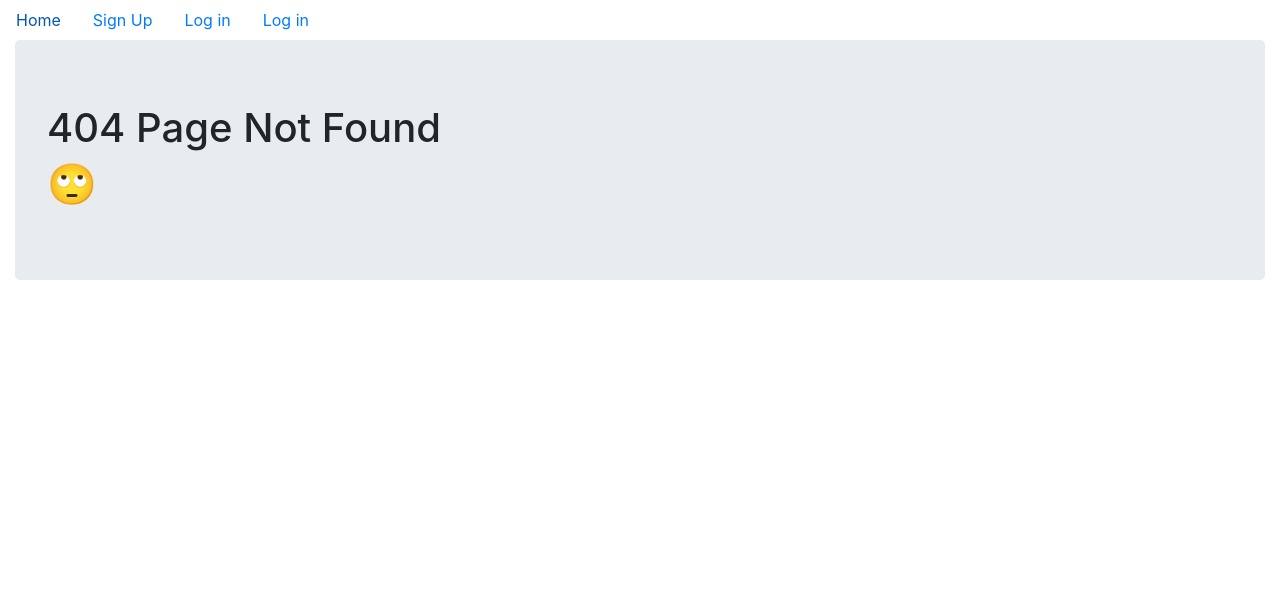
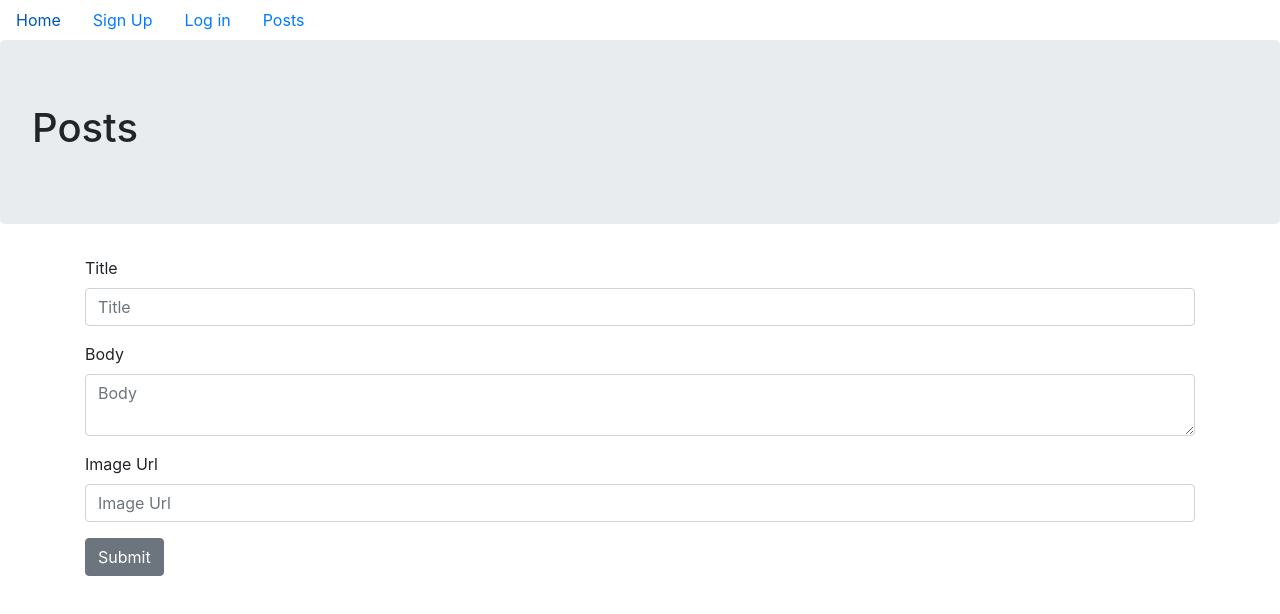
Before and after one commit to seangrant118/book-club, a React (Create React App) app in the folder client/: page /posts in a window 1280 px wide. Before the commit this address had no page. Shown: the top 614 px of the page. Built offline with nearby package versions, Linux system fonts and the light colour scheme; no server answers.

Commit message:
router fix

```diff
--- a/client/src/App.js
+++ b/client/src/App.js
@@ -7,17 +7,42 @@ import NoMatch from "./pages/NoMatch";
 import Home from "./pages/Home";
 import Login from "./pages/Login";
 import Posts from "./pages/Posts";
+import axios from "axios"
 
 class App extends Component {
-
   state = {
     loggedIn: false,
     username: null
+  };
+
+  componentDidMount() {
+    this.getUser();
   }
 
-  updateUser = (userObject) => {
-    this.setState(userObject)
+  getUser() {
+    axios.get('/user/').then(response => {
+      console.log('Get user response: ')
+      console.log(response.data)
+      if (response.data.user) {
+        console.log('Get User: There is a user saved in the server session: ')
+
+        this.setState({
+          loggedIn: true,
+          username: response.data.user.username
+        })
+      } else {
+        console.log('Get user: no user');
+        this.setState({
+          loggedIn: false,
+          username: null
+        })
+      }
+    })
   }
+
+  updateUser = userObject => {
+    this.setState(userObject);
+  };
 
   render() {
     return (
@@ -25,11 +50,27 @@ class App extends Component {
         <div className="App">
           <NavBar />
           <Switch>
-            <Route exact path="/" component={Home} />
-            <Route exact path="/sign-up" render={() => <SignUp updateUser={this.updateUser}/>}/>
-            <Route exact path="/login" render={() => <Login updateUser={this.updateUser}/>} />
-            <Route exact path="posts" component={Posts} />
-            <Route component={NoMatch} />
+            <Route exact path="/" component={Home} {...this.state} />
+            <Route
+              exact
+              path="/sign-up"
+              render={() => (
+                <SignUp updateUser={this.updateUser} {...this.state} />
+              )}
+            />
+            <Route
+              exact
+              path="/login"
+              render={() => (
+                <Login updateUser={this.updateUser} {...this.state} />
+              )}
+            />
+            <Route
+              exact
+              path="/posts"
+              render={() => <Posts {...this.props} />}
+            />
+            <Route component={NoMatch} {...this.props} />
           </Switch>
         </div>
       </Router>
--- a/client/src/components/Nav/Nav.js
+++ b/client/src/components/Nav/Nav.js
@@ -1,21 +1,22 @@
 import React, { Component } from "react";
 import { Nav, NavItem, NavLink } from "reactstrap";
+import { Link } from 'react-router-dom';
 
 class NavBar extends Component {
   render() {
     return (
       <Nav>
         <NavItem>
-          <NavLink href="/">Home</NavLink>
+          <NavLink tag={Link} to="/">Home</NavLink>
         </NavItem>
         <NavItem>
-          <NavLink href="/sign-up">Sign Up</NavLink>
+          <NavLink tag={Link} to="/sign-up">Sign Up</NavLink>
         </NavItem>
         <NavItem>
-          <NavLink href="/login">Log in</NavLink>
+          <NavLink tag={Link} to="/login">Log in</NavLink>
         </NavItem>
         <NavItem>
-          <NavLink href="/posts">Log in</NavLink>
+          <NavLink tag={Link} to="/posts">Posts</NavLink>
         </NavItem>
       </Nav>
     );
--- a/client/src/pages/Posts/Posts.js
+++ b/client/src/pages/Posts/Posts.js
@@ -1,19 +1,114 @@
 import React, { Component } from "react";
-import { Col, Row, Container, Jumbotron } from "reactstrap";
+import {
+  Col,
+  Row,
+  Container,
+  Button,
+  Form,
+  FormGroup,
+  Label,
+  Input,
+  Jumbotron
+} from "reactstrap";
+import Axios from "axios";
 
 class Posts extends Component {
+  state = {
+    title: "",
+    body: "",
+    img: ""
+  };
+
+  componentDidMount () {
+    this.setState({
+      loggedIn: this.props.loggedIn,
+      username: this.props.username
+    })
+  }
+
+  handleInputChange = event => {
+    const { name, value } = event.target;
+    this.setState({
+      [name]: value
+    });
+  };
+
+  handleSumbit = event => {
+    event.preventDefault();
+
+    Axios.post("/api/posts", {
+      title: this.state.title,
+      body: this.state.body,
+      img: this.state.img
+    })
+      .then(response => {
+        if (response.data) {
+          console.log("sent");
+        } else {
+          console.log("not sent");
+        }
+      })
+      .catch(err => {
+        console.log(err);
+      });
+
+    this.setState({
+      title: "",
+      body: "",
+      img: ""
+    });
+  };
+
   render() {
     return (
-      <Container fluid>
-        <Row>
-          <Col size="md-12">
+      <div>
         <Jumbotron>
           <h1>Posts</h1>
         </Jumbotron>
+        <Container>
+          <Row>
+            <Col size="md-12">
+              <Form>
+                <FormGroup>
+                  <Label for="title">Title</Label>
+                  <Input
+                    type="text"
+                    name="title"
+                    id="title"
+                    placeholder="Title"
+                    value={this.state.title}
+                    onChange={this.handleInputChange}
+                  />
+                </FormGroup>
+                <FormGroup>
+                  <Label for="body">Body</Label>
+                  <Input
+                    type="textarea"
+                    name="body"
+                    id="body"
+                    placeholder="Body"
+                    value={this.state.body}
+                    onChange={this.handleInputChange}
+                  />
+                </FormGroup>
+                <FormGroup>
+                  <Label for="img">Image Url</Label>
+                  <Input
+                    type="text"
+                    name="img"
+                    id="img"
+                    placeholder="Image Url"
+                    value={this.state.img}
+                    onChange={this.handleInputChange}
+                  />
+                </FormGroup>
+                <Button onClick={this.handleSumbit}>Submit</Button>
+              </Form>
             </Col>
           </Row>
         </Container>
-    )
+      </div>
+    );
   }
 }
 
```
Also changed, not shown: 2 other files (tests, documents, lock files or other folders). Lines whose indentation alone changed are shown as unchanged.
